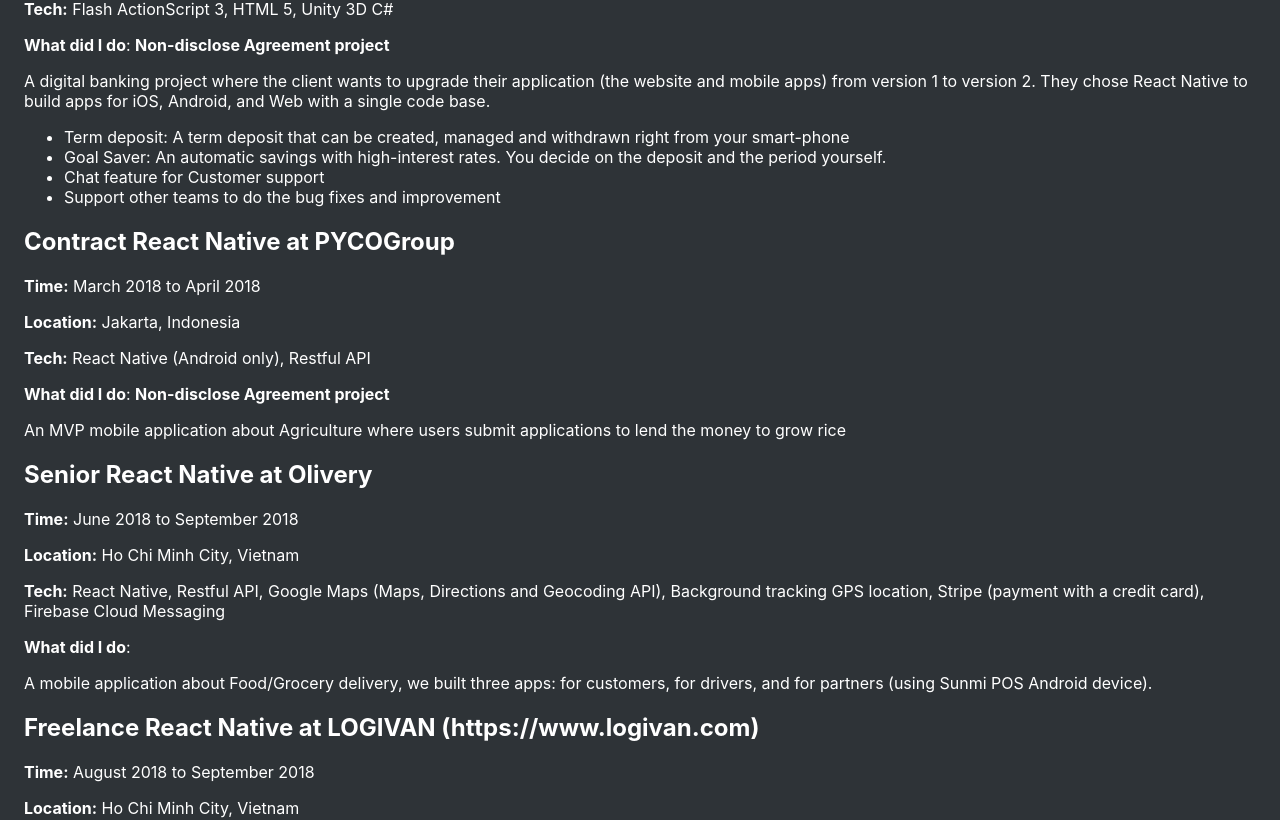
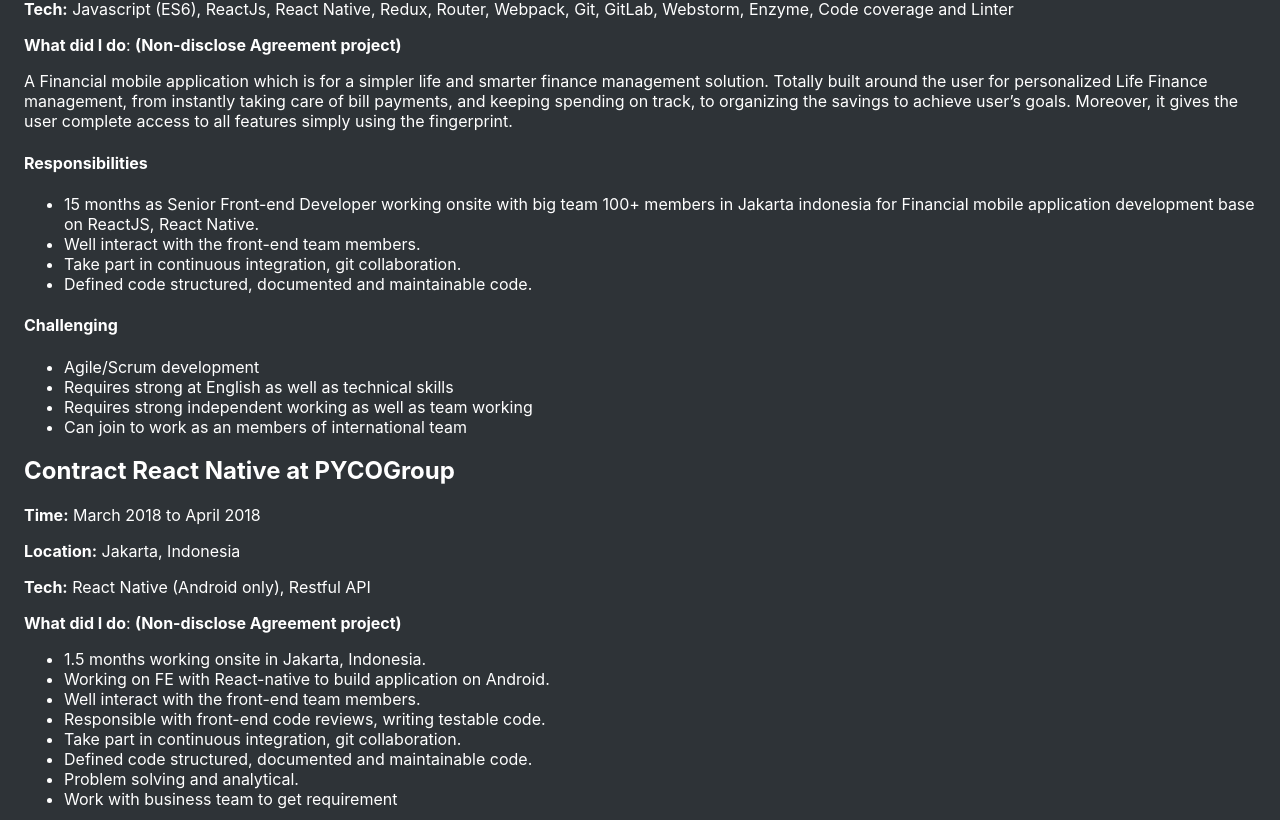
Before and after one commit to ngothanhtai/ngothanhtai.github.io, a React (Create React App) app: page / in a window 1280 px wide. Shown: the part 4574-5394 px from the top of the page. Built offline with nearby package versions, Linux system fonts and the light colour scheme.

Commit message:
Update WorkExperience.tsx

```diff
--- a/src/components/WorkExperience/WorkExperience.tsx
+++ b/src/components/WorkExperience/WorkExperience.tsx
@@ -151,28 +151,43 @@
         location: "Jakarta, Indonesia",
         description: (
           <>
-            <b>Non-disclose Agreement project</b>
+            <b>(Non-disclose Agreement project)</b>
             <p>
-              A digital banking project where the client wants to upgrade their
-              application (the website and mobile apps) from version 1 to
-              version 2. They chose React Native to build apps for iOS, Android,
-              and Web with a single code base.
+              A Financial mobile application which is for a simpler life and
+              smarter finance management solution. Totally built around the user
+              for personalized Life Finance management, from instantly taking
+              care of bill payments, and keeping spending on track, to
+              organizing the savings to achieve user’s goals. Moreover, it gives
+              the user complete access to all features simply using the
+              fingerprint.
             </p>
+            <h4>Responsibilities</h4>
             <ul>
               <li>
-                Term deposit: A term deposit that can be created, managed and
-                withdrawn right from your smart-phone
+                15 months as Senior Front-end Developer working onsite with big
+                team 100+ members in Jakarta indonesia for Financial mobile
+                application development base on ReactJS, React Native.
               </li>
+              <li>Well interact with the front-end team members.</li>
+              <li>Take part in continuous integration, git collaboration.</li>
               <li>
-                Goal Saver: An automatic savings with high-interest rates. You
-                decide on the deposit and the period yourself.
+                Defined code structured, documented and maintainable code.
               </li>
-              <li>Chat feature for Customer support</li>
-              <li>Support other teams to do the bug fixes and improvement</li>
+            </ul>
+
+            <h4>Challenging</h4>
+            <ul>
+              <li>Agile/Scrum development</li>
+              <li>Requires strong at English as well as technical skills</li>
+              <li>
+                Requires strong independent working as well as team working
+              </li>
+              <li>Can join to work as an members of international team</li>
             </ul>
           </>
         ),
-        techStack: "Flash ActionScript 3, HTML 5, Unity 3D C#",
+        techStack:
+          "Javascript (ES6), ReactJs, React Native, Redux, Router, Webpack, Git, GitLab, Webstorm, Enzyme, Code coverage and Linter",
       })}
 
       {renderWorkExperience({
@@ -181,11 +196,23 @@
         location: "Jakarta, Indonesia",
         description: (
           <>
-            <b>Non-disclose Agreement project</b>
-            <p>
-              An MVP mobile application about Agriculture where users submit
-              applications to lend the money to grow rice
-            </p>
+            <b>(Non-disclose Agreement project)</b>
+            <ul>
+              <li>1.5 months working onsite in Jakarta, Indonesia.</li>
+              <li>
+                Working on FE with React-native to build application on Android.
+              </li>
+              <li>Well interact with the front-end team members.</li>
+              <li>
+                Responsible with front-end code reviews, writing testable code.
+              </li>
+              <li>Take part in continuous integration, git collaboration.</li>
+              <li>
+                Defined code structured, documented and maintainable code.
+              </li>
+              <li>Problem solving and analytical.</li>
+              <li>Work with business team to get requirement</li>
+            </ul>
           </>
         ),
         techStack: "React Native (Android only), Restful API",
```
